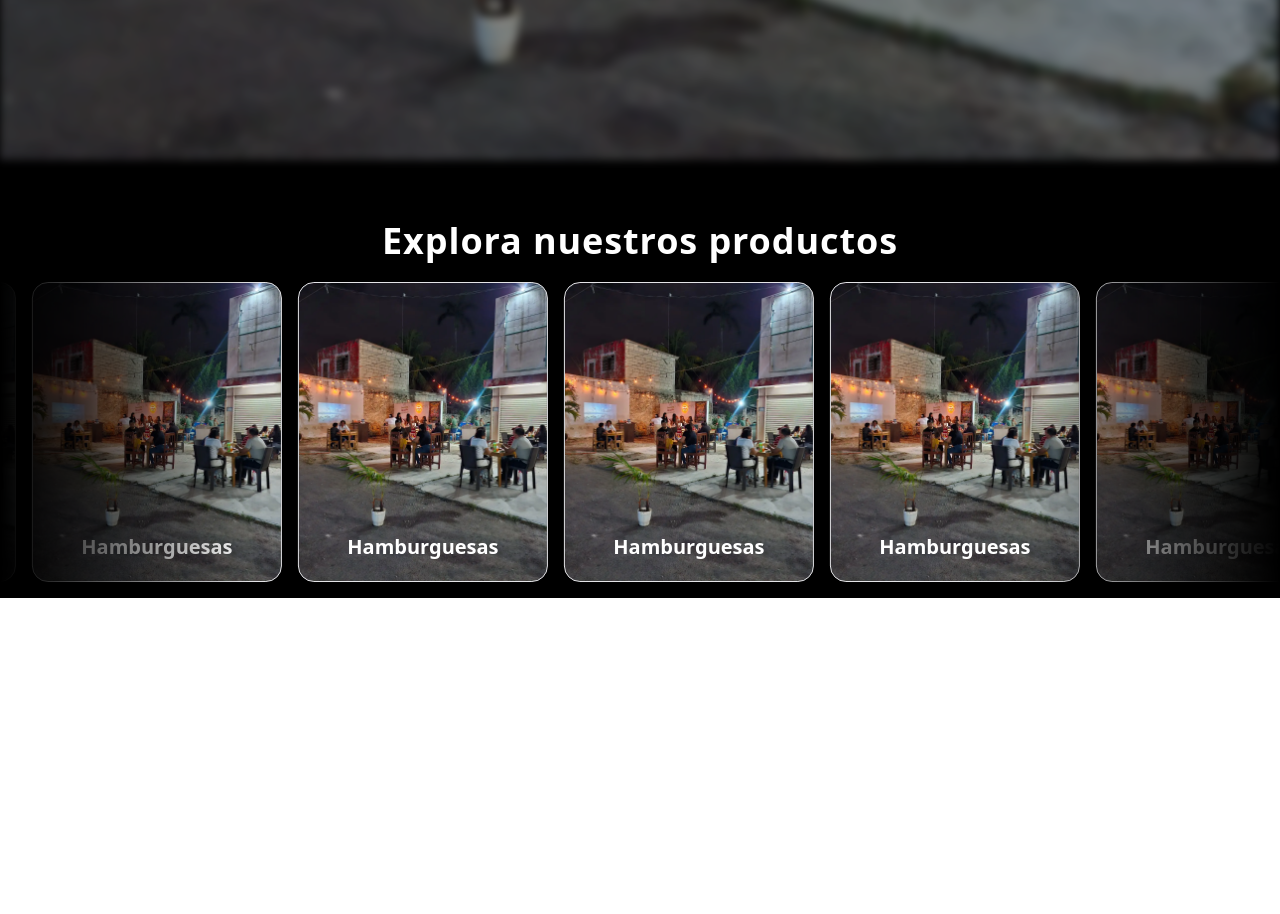
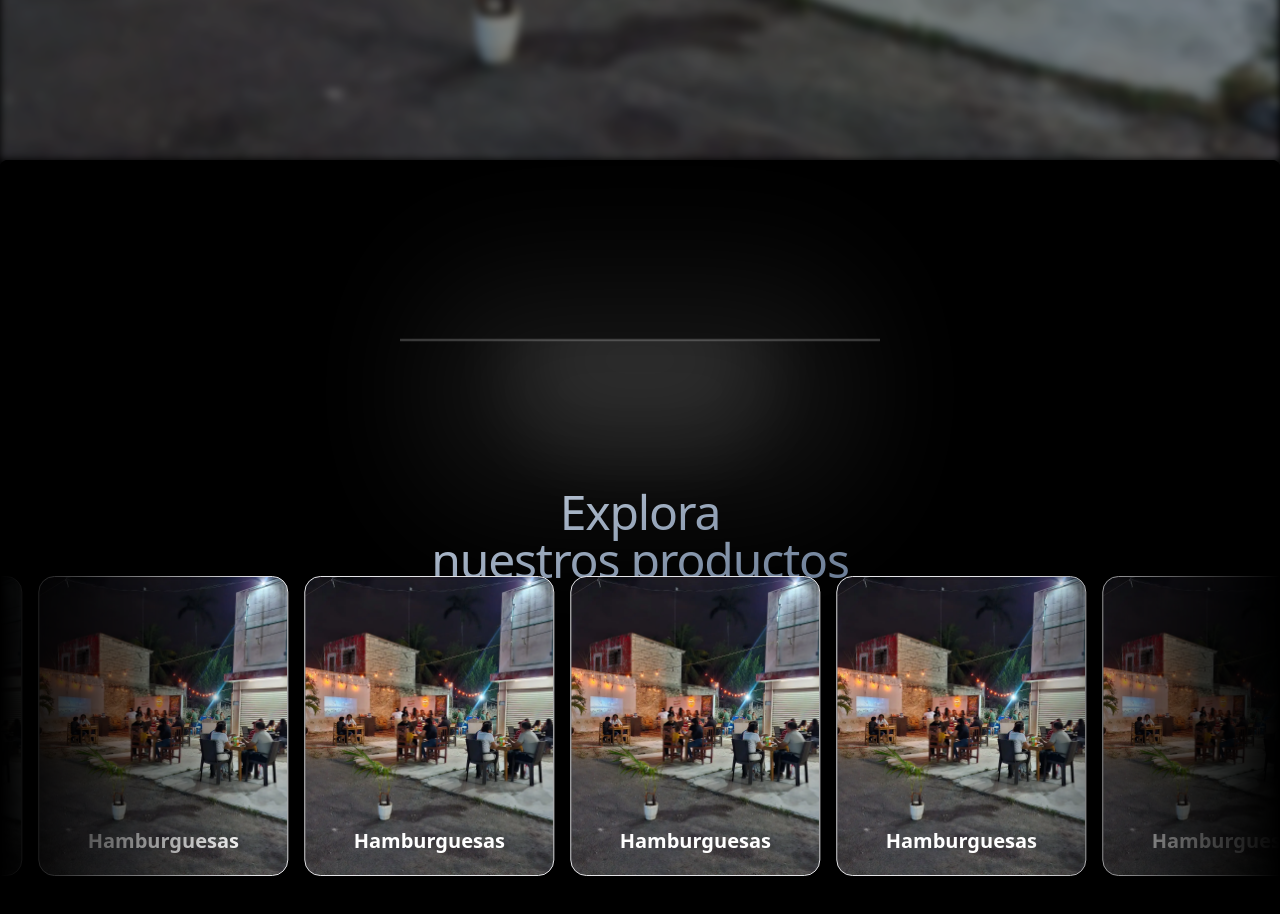
Before and after one commit to heyitsGaspar/LandingPage_Los_Primos, a Next.js app: page / in a window 1280 px wide. Shown: the part 640-1554 px from the top of the page. Before the commit the page ends 1238 px from the top, so only its background shows below. Built offline with nearby package versions, Linux system fonts and the light colour scheme.

Commit message:
add text lamp

```diff
--- a/src/app/page.tsx
+++ b/src/app/page.tsx
@@ -1,12 +1,13 @@
 'use client'
 import Image from 'next/image'
 import { TextGenerateEffect } from '@/components/ui/text-generate-effect'
-import { motion} from 'motion/react'
+import { motion } from 'motion/react'
 import { InfiniteMovingCardsFoods } from '@/components/landing/infiniteCards'
+import { LampContainer } from '@/components/ui/lamp'
 
 const text = 'Bienvenidos a Los Primos'
 const text2 = 'Hamburguesas, hot dogs, esquites, y más...'
-const text3 = 'Explora nuestros productos '
+// const text3 = 'Explora nuestros productos '
 
 export default function Home () {
   return (
@@ -32,19 +33,42 @@ export default function Home () {
         </div>
       </div>
       <motion.div
-        className='relative w-full h-[vh]'
+        className='relative w-full  h-[50vh] '
         initial={{ opacity: 0, y: 50 }}
         whileInView={{ opacity: 1, y: 0 }}
         transition={{ duration: 0.8 }}
         viewport={{ once: true }}
       >
-        <div className='relative  '>
-          <TextGenerateEffect
-            words={text3}
-            className='text-4xl text-center pt-10 font-poppins text-white '
-          />
+        <div className='relative'>
+          <LampContainer>
+            <motion.h1
+              initial={{ opacity: 0.5, y: 100 }}
+              whileInView={{ opacity: 1, y: 0 }}
+              transition={{
+                delay: 0.3,
+                duration: 0.8,
+                ease: 'easeInOut'
+              }}
+              className='mt-8 flex items-center justify-center  bg-gradient-to-br from-slate-300 to-slate-500 py-4 bg-clip-text text-center text-2xl font-medium font-poppins  tracking-tight text-transparent md:text-5xl'
+            >
+              Explora <br />
+              nuestros productos
+            </motion.h1>
+
+          </LampContainer>
+
         </div>
-        <InfiniteMovingCardsFoods />
+      </motion.div>
+      <motion.div
+        className='relative w-full h-[70vh] '
+        initial={{ opacity: 0, y: 50 }}
+        whileInView={{ opacity: 1, y: 0 }}
+        transition={{ duration: 0.8 }}
+        viewport={{ once: true }}
+      >
+        <div className='relative'>
+          <InfiniteMovingCardsFoods />
+        </div>
       </motion.div>
     </div>
   )
--- a/src/components/landing/infiniteCards.tsx
+++ b/src/components/landing/infiniteCards.tsx
@@ -4,7 +4,7 @@ import { InfiniteMovingCards } from "../ui/infinite-moving-cards";
 
 export function InfiniteMovingCardsFoods() {
   return (
-    <div className="h-100vh] rounded-md flex flex-col antialiased items-center justify-center relative overflow-hidden">
+    <div className="  rounded-md flex flex-col antialiased items-center justify-center relative overflow-hidden">
       <InfiniteMovingCards
         items={testimonials}
         direction="right"
--- a/src/components/ui/lamp.tsx
+++ b/src/components/ui/lamp.tsx
@@ -14,9 +14,9 @@ export default function LampDemo() {
           duration: 0.8,
           ease: "easeInOut",
         }}
-        className="mt-8 bg-gradient-to-br from-slate-300 to-slate-500 py-4 bg-clip-text text-center text-4xl font-medium tracking-tight text-transparent md:text-7xl"
+        className=" mt-8 bg-gradient-to-br from-white to-neutral-400 py-4 bg-clip-text text-center text-4xl font-medium tracking-tight text-transparent md:text-7xl"
       >
-        Build lamps <br /> the right way
+        Explora <br /> nuestros productos
       </motion.h1>
     </LampContainer>
   );
@@ -32,11 +32,11 @@ export const LampContainer = ({
   return (
     <div
       className={cn(
-        "relative flex min-h-screen flex-col items-center justify-center overflow-hidden bg-slate-950 w-full rounded-md z-0",
+        "relative flex min-h-screen flex-col items-center justify-center overflow-hidden bg-black w-full rounded-md z-0 ",
         className
       )}
     >
-      <div className="relative flex w-full flex-1 scale-y-125 items-center justify-center isolate z-0 ">
+      <div className="relative  flex w-full flex-1 scale-y-125 items-center justify-center isolate z-0">
         <motion.div
           initial={{ opacity: 0.5, width: "15rem" }}
           whileInView={{ opacity: 1, width: "30rem" }}
@@ -48,11 +48,12 @@ export const LampContainer = ({
           style={{
             backgroundImage: `conic-gradient(var(--conic-position), var(--tw-gradient-stops))`,
           }}
-          className="absolute inset-auto right-1/2 h-56 overflow-visible w-[30rem] bg-gradient-conic from-cyan-500 via-transparent to-transparent text-white [--conic-position:from_70deg_at_center_top]"
+          className="absolute inset-auto right-1/2 h-56 w-[30rem] bg-gradient-conic from-white via-transparent to-transparent text-white [--conic-position:from_70deg_at_center_top]"
         >
-          <div className="absolute  w-[100%] left-0 bg-slate-950 h-40 bottom-0 z-20 [mask-image:linear-gradient(to_top,white,transparent)]" />
-          <div className="absolute  w-40 h-[100%] left-0 bg-slate-950  bottom-0 z-20 [mask-image:linear-gradient(to_right,white,transparent)]" />
+          <div className="absolute w-full left-0 bg-black h-40 bottom-0 z-20 [mask-image:linear-gradient(to_top,white,transparent)]" />
+          <div className="absolute w-40 h-full left-0 bg-black bottom-0 z-20 [mask-image:linear-gradient(to_right,white,transparent)]" />
         </motion.div>
+
         <motion.div
           initial={{ opacity: 0.5, width: "15rem" }}
           whileInView={{ opacity: 1, width: "30rem" }}
@@ -64,14 +65,16 @@ export const LampContainer = ({
           style={{
             backgroundImage: `conic-gradient(var(--conic-position), var(--tw-gradient-stops))`,
           }}
-          className="absolute inset-auto left-1/2 h-56 w-[30rem] bg-gradient-conic from-transparent via-transparent to-cyan-500 text-white [--conic-position:from_290deg_at_center_top]"
+          className="absolute inset-auto left-1/2 h-3 w-[30rem] bg-gradient-conic from-transparent via-transparent to-white text-white [--conic-position:from_290deg_at_center_top]"
         >
-          <div className="absolute  w-40 h-[100%] right-0 bg-slate-950  bottom-0 z-20 [mask-image:linear-gradient(to_left,white,transparent)]" />
-          <div className="absolute  w-[100%] right-0 bg-slate-950 h-40 bottom-0 z-20 [mask-image:linear-gradient(to_top,white,transparent)]" />
+          <div className="absolute w-40 h-full right-0 bg-black bottom-0 z-20 [mask-image:linear-gradient(to_left,white,transparent)]" />
+          <div className="absolute w-full right-0 bg-black h-40 bottom-0 z-20 [mask-image:linear-gradient(to_top,white,transparent)]" />
         </motion.div>
-        <div className="absolute top-1/2 h-48 w-full translate-y-12 scale-x-150 bg-slate-950 blur-2xl"></div>
+
+        <div className="absolute top-1/2 h-48 w-full translate-y-12 scale-x-150 bg-black blur-2xl"></div>
         <div className="absolute top-1/2 z-50 h-48 w-full bg-transparent opacity-10 backdrop-blur-md"></div>
-        <div className="absolute inset-auto z-50 h-36 w-[28rem] -translate-y-1/2 rounded-full bg-cyan-500 opacity-50 blur-3xl"></div>
+        <div className="absolute inset-auto z-50 h-36 w-[28rem] -translate-y-1/2 rounded-full bg-white opacity-10 blur-3xl"></div>
+
         <motion.div
           initial={{ width: "8rem" }}
           whileInView={{ width: "16rem" }}
@@ -80,8 +83,9 @@ export const LampContainer = ({
             duration: 0.8,
             ease: "easeInOut",
           }}
-          className="absolute inset-auto z-30 h-36 w-64 -translate-y-[6rem] rounded-full bg-cyan-400 blur-2xl"
+          className="absolute inset-auto z-30 h-36 w-64 -translate-y-[6rem] rounded-full bg-white blur-2xl opacity-10"
         ></motion.div>
+
         <motion.div
           initial={{ width: "15rem" }}
           whileInView={{ width: "30rem" }}
@@ -90,13 +94,13 @@ export const LampContainer = ({
             duration: 0.8,
             ease: "easeInOut",
           }}
-          className="absolute inset-auto z-50 h-0.5 w-[30rem] -translate-y-[7rem] bg-cyan-400 "
+          className="absolute inset-auto z-50 h-0.5 w-[30rem] -translate-y-[7rem] bg-white opacity-20"
         ></motion.div>
 
-        <div className="absolute inset-auto z-40 h-44 w-full -translate-y-[12.5rem] bg-slate-950 "></div>
+        <div className="absolute inset-auto z-40 h-44 w-full -translate-y-[12.5rem] bg-black"></div>
       </div>
 
-      <div className="relative z-50 flex -translate-y-80 flex-col items-center px-5">
+      <div className="relative z-50 flex -translate-y-90 flex-col items-center px-5">
         {children}
       </div>
     </div>
```
